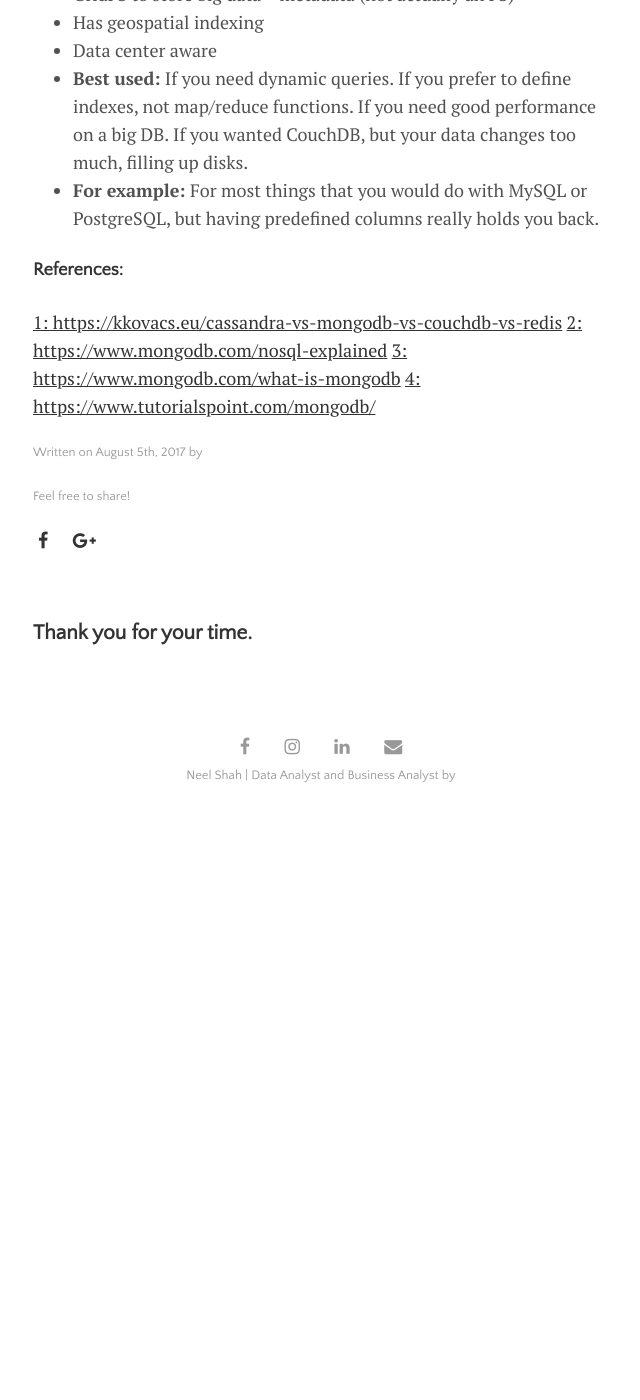
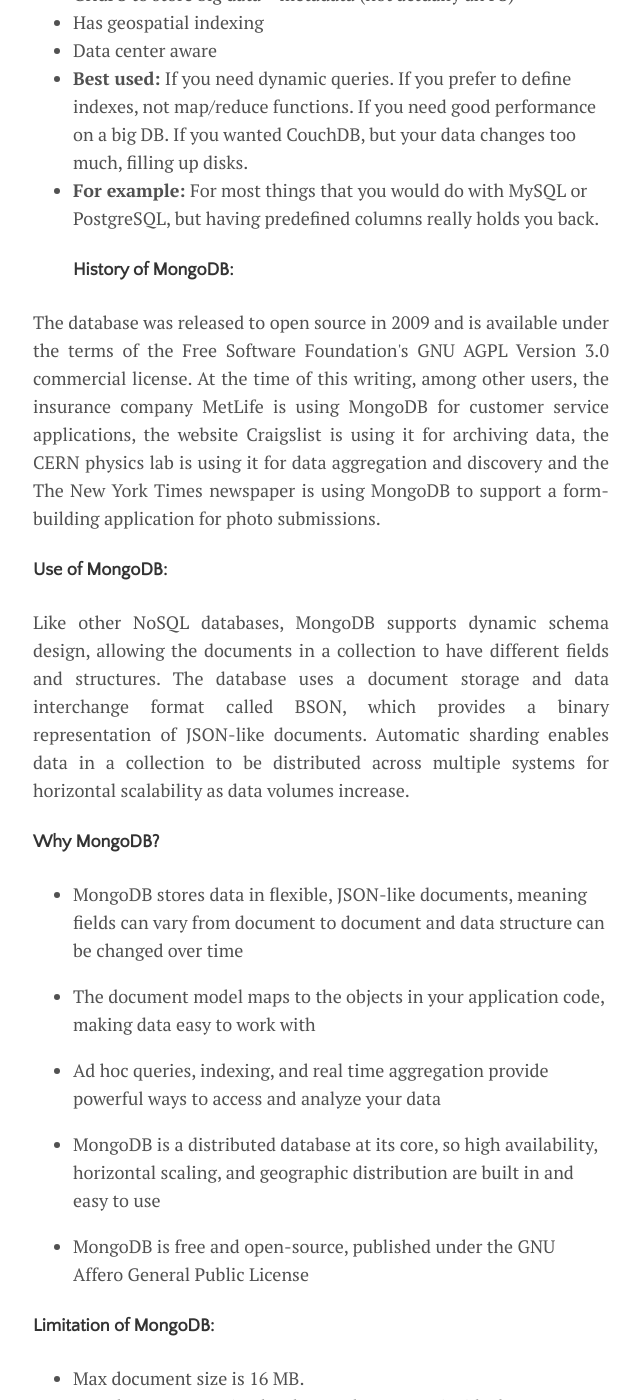
Before and after one commit to NeelShah18/neelshah18.github.io, a Jekyll site: the page built from _posts/2017-08-05-redis-database.md, in a window 1280 px wide and 1400 px high, scrolled down 1758 px. Shown: the whole window, without its empty margins (319-959 px from the left). Built offline with Jekyll 4.4.1, drawn with Linux system fonts in a browser that asks for light colours; nearby versions of some CDN libraries; before the commit the page ends 2579 px from its top, so only the background shows below that; some of the changed text lies outside the part shown.

Commit message:
final update to part-1 nosql mongodb

```diff
--- a/_posts/2017-08-05-redis-database.md
+++ b/_posts/2017-08-05-redis-database.md
@@ -12,7 +12,7 @@
 * **Key-value stores** are the simplest NoSQL databases. Every single item in the database is stored as an attribute name (or 'key'), together with its value. Examples of key-value stores are Riak and Berkeley DB. Some key-value stores, such as Redis, allow each value to have a type, such as 'integer', which adds functionality.
 * **Wide-column stores** such as Cassandra and HBase are optimized for queries over large datasets, and store columns of data together, instead of rows.
 
-## List of NoSQL database widely used:
+## List of NoSQL database which are widely used:
 * MongoDB
 * Redis
 * HBase
@@ -43,9 +43,45 @@
 * Data center aware
 * **Best used:** If you need dynamic queries. If you prefer to define indexes, not map/reduce functions. If you need good performance on a big DB. If you wanted CouchDB, but your data changes too much, filling up disks.
 * **For example:** For most things that you would do with MySQL or PostgreSQL, but having predefined columns really holds you back.
+#### History of MongoDB:
+<div style="text-align: justify">The database was released to open source in 2009 and is available under the terms of the Free Software Foundation's GNU AGPL Version 3.0 commercial license. At the time of this writing, among other users, the insurance company MetLife is using MongoDB for customer service applications, the website Craigslist is using it for archiving data, the CERN physics lab is using it for data aggregation and discovery and the The New York Times newspaper is using MongoDB to support a form-building application for photo submissions.</div>
+
+#### Use of MongoDB:
+<div style="text-align: justify">Like other NoSQL databases, MongoDB supports dynamic schema design, allowing the documents in a collection to have different fields and structures. The database uses a document storage and data interchange format called BSON, which provides a binary representation of JSON-like documents. Automatic sharding enables data in a collection to be distributed across multiple systems for horizontal scalability as data volumes increase.</div>
+
+#### Why MongoDB?
+* MongoDB stores data in flexible, JSON-like documents, meaning fields can vary from document to document and data structure can be changed over time
+
+* The document model maps to the objects in your application code, making data easy to work with
+
+* Ad hoc queries, indexing, and real time aggregation provide powerful ways to access and analyze your data
+
+* MongoDB is a distributed database at its core, so high availability, horizontal scaling, and geographic distribution are built in and easy to use
+
+* MongoDB is free and open-source, published under the GNU Affero General Public License
+
+#### Limitation of MongoDB:
+* Max document size is 16 MB.
+* Max document nesting level: 100 (documents inside documents inside documents).
+* Indexed field can’t contain more than 1024 bytes.
+* Max 64 indexes per collection.
+* Max 31 fields can be used to create a compound index.
+* Full-text search and geo indexes are mutually exclusive.
+* Limit of documents in a capped collection can’t be more than 2**32. Otherwise, number of documents is unlimited.
+* On windows, mongodb can’t store more than 4 TB of data (8 TB without journal)
+* Max 12 nodes in a replica set.
+* Max 7 voting nodes in a replica set.
+* To rollback more than 300 MB of data manual intervention is needed.
+* Group command doesn’t work in sharded cluster.
+* $isolated, $snapshot, geoSearch don’t work in a sharded cluster.
+* You can’t refer to db object in $where
+* For sharding a collection it must be less than 256 GB.
+* Individual (not multi) updates/removes in a sharded cluster must include shard key. Multi versions of these commands may not include shard key.
+* Max 512 bytes for shard key values.
+* Shard key values of a collection cannot be changed once sharding is done.
 
 #### References:
-[1: https://kkovacs.eu/cassandra-vs-mongodb-vs-couchdb-vs-redis](https://kkovacs.eu/cassandra-vs-mongodb-vs-couchdb-vs-redis)
-[2: https://www.mongodb.com/nosql-explained](https://www.mongodb.com/nosql-explained)
-[3: https://www.mongodb.com/what-is-mongodb](https://www.mongodb.com/what-is-mongodb)
-[4: https://www.tutorialspoint.com/mongodb/](https://www.tutorialspoint.com/mongodb/)
+* [https://kkovacs.eu/cassandra-vs-mongodb-vs-couchdb-vs-redis](https://kkovacs.eu/cassandra-vs-mongodb-vs-couchdb-vs-redis)
+* [https://www.mongodb.com/nosql-explained](https://www.mongodb.com/nosql-explained)
+* [https://www.mongodb.com/what-is-mongodb](https://www.mongodb.com/what-is-mongodb)
+* [https://www.tutorialspoint.com/mongodb/](https://www.tutorialspoint.com/mongodb/)
```
